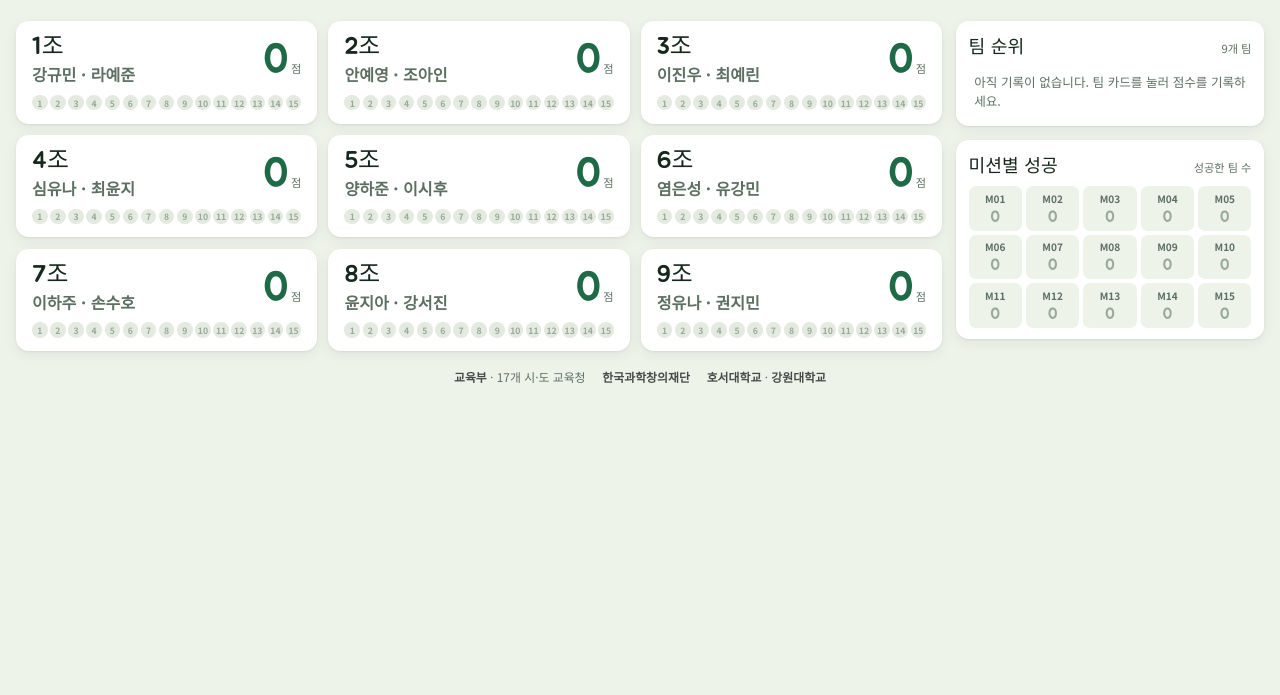
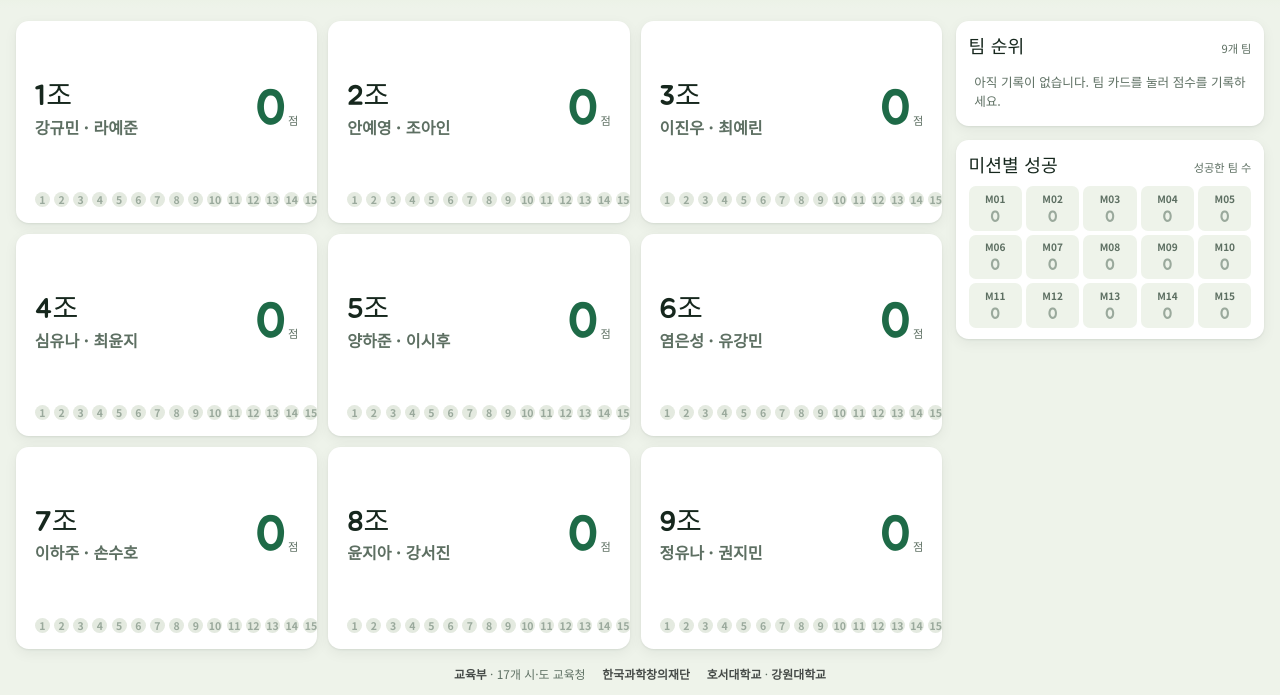
Before and after one commit to FS-ALeLE/fll1121, a plain HTML site: page index.html in a window 1280 px wide. Shown: the part 105-800 px from the top of the page. Drawn offline with Linux system fonts and the light colour scheme.

Commit message:
Fill screen height with team grid and hide unassigned list
Co-Authored-By: Claude Opus 5.5 <noreply@anthropic.com>
Claude-Session: https://claude.ai/code/session_01AqWXVJvxjnsg8fRfqkhx4c

```diff
--- a/index.html
+++ b/index.html
@@ -73,8 +73,19 @@ main{display:grid;grid-template-columns:minmax(0,1fr) 22rem;gap:1rem;align-items
 .tc-name .team-name{font-size:1.7rem;line-height:1.1}
 .tc-mem{font-weight:700;font-size:1.15rem;color:var(--muted);white-space:nowrap;overflow:hidden;text-overflow:ellipsis}
 .tcard .stu-score{font-size:3rem}
-.unassigned{grid-column:1/-1;margin:0;color:var(--muted);font-weight:700}
-.unassigned span{font-weight:400}
+/* 한 화면 채우기: 팀 카드가 남는 세로 공간을 나눠 가짐 */
+body{display:flex;flex-direction:column}
+main{flex:1 1 auto;min-height:0}
+.teams{height:100%;grid-auto-rows:1fr;grid-template-columns:repeat(3,minmax(0,1fr))}
+.tcard{height:100%;grid-template-rows:1fr auto;align-items:center;padding:1rem 1.2rem}
+.tc-name .team-name{font-size:2rem}
+.tcard .stu-score{font-size:3.6rem}
+.tcard .dots{gap:.3rem}
+.tcard .dot{font-size:.75rem}
+footer{margin-top:.8rem}
+@media (max-width:1100px){.teams{grid-template-columns:repeat(2,minmax(0,1fr))}}
+@media (max-width:900px){.teams{height:auto;grid-auto-rows:auto}}
+@media (max-width:600px){.teams{grid-template-columns:1fr}}
 .stu-name{font-weight:700;font-size:1.15rem;white-space:nowrap;overflow:hidden;text-overflow:ellipsis}
 .stu-score{font-family:var(--f-display);font-size:2rem;line-height:1;color:var(--canopy);justify-self:end}
 .stu-score small{font-family:var(--f-body);font-size:.8rem;color:var(--muted);margin-left:.15rem}
@@ -392,9 +403,7 @@ function render(){
   $("undoBtn").disabled=!state.log.length;
   const live=state.teams.filter(t=>t.members.length);
   const cards=live.map(teamButton);
-  const un=unassigned();
-  $("teams").innerHTML=(cards.join("") || `<p class="empty">팀 설정에서 팀을 만들어 주세요.</p>`)
-    + (un.length?`<p class="unassigned">팀 미배정 ${un.length}명: ${un.map(s=>esc(s.name)).join(", ")} <span>· 팀 설정에서 팀에 넣으면 함께 점수를 받습니다</span></p>`:"");
+  $("teams").innerHTML=cards.join("") || `<p class="empty">팀 설정에서 팀을 만들어 주세요.</p>`;
 
   const ranked=live.map(t=>({t,score:scoreOf(t.id),done:doneSet(t.id).size})).sort((a,b)=>b.score-a.score||b.done-a.done);
   $("stuCount").textContent=`${ranked.length}개 팀`;
```
